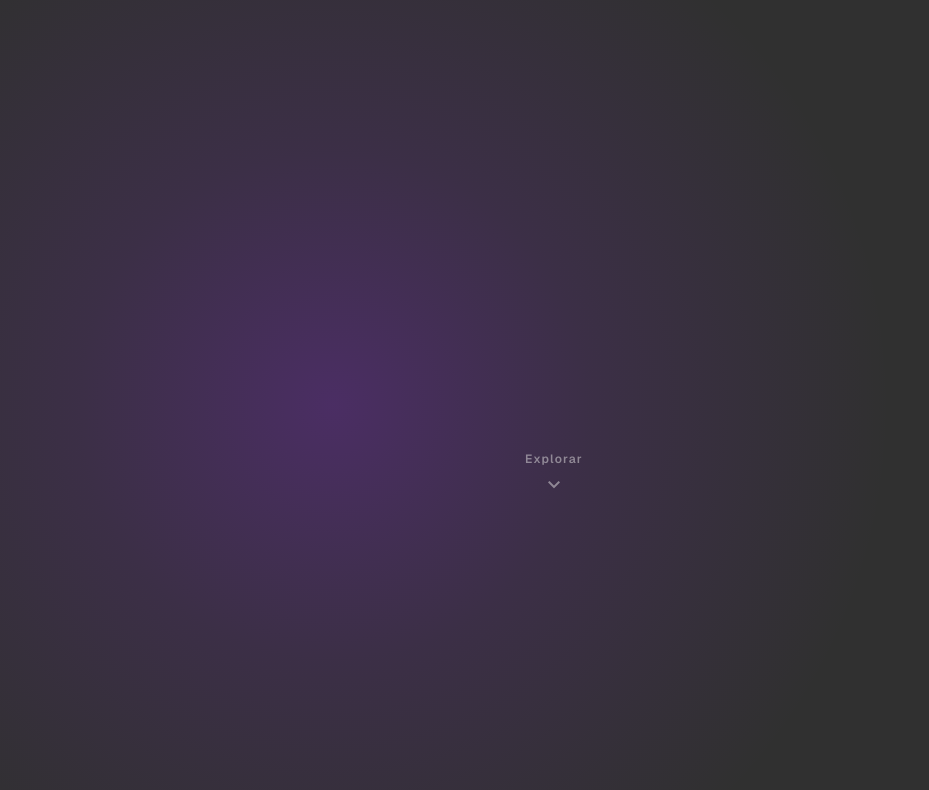
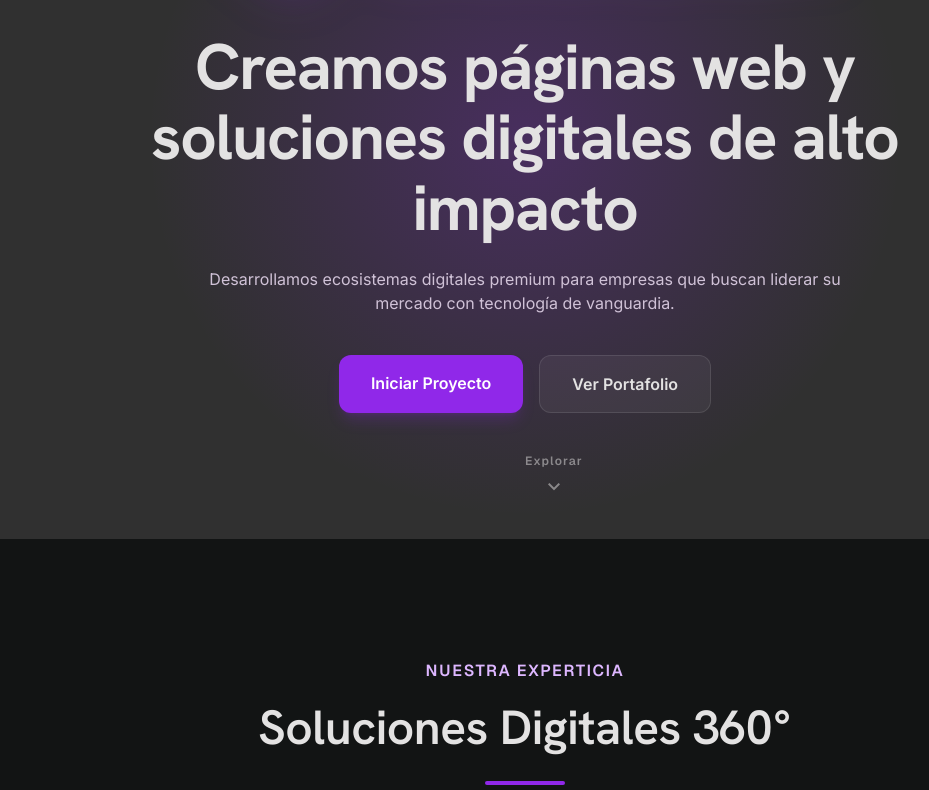
Before and after one commit to pSucllaErazo/codexacore, a website: page index.html in a window 1280 px wide. Shown: the part 261-1051 px from the top of the page, without its empty margins (115-1044 px from the left). Drawn offline with nearby package versions, Linux system fonts and the light colour scheme; files whose address does not match are found by name.

Commit message:
Revert "funciona la animacion"
This reverts commit d68873fb6e620f7b2e8977eabe2577ae2af6f3ee.

```diff
--- a/index.html
+++ b/index.html
@@ -15,60 +15,54 @@
         href="https://fonts.googleapis.com/css2?family=Material+Symbols+Outlined:wght,FILL@100..700,0..1&amp;display=swap"
         rel="stylesheet" />
     <script src="main.js" defer></script>
-    <link rel="stylesheet" href="style.css">
 
 </head>
 
 <body
     class="bg-background text-on-surface font-body-md overflow-x-hidden selection:bg-primary-container selection:text-white">
-
-    <!-- Morphing Logo -->
-    <div id="morphed-logo-container">
+    <!-- Hero Section -->
+    <header
+        class="relative min-h-screen flex flex-col items-center justify-center bg-[#303030] px-gutter overflow-hidden"
+        id="hero">
+        <div class="absolute inset-0 hero-gradient" id="hero-glow"></div>
+        <div class="relative z-10 animate-fade-in text-center max-w-4xl" id="hero-content">
+            <!-- Center Logo -->
+            <div class="mb-12 flex justify-center" id="hero-logo-container">
+                <div class="w-full max-w-[450px] md:max-w-[600px] purple-glow">
                     <img src="./img/codexa.svg" alt="Codexa Core">
                 </div>
-    <!-- Hero Section -->
-    <header id="hero" class="relative bg-[#303030] px-gutter overflow-visible">
-        <div class="absolute inset-0 hero-gradient" id="hero-glow"></div>
-
-        <div>
-
             </div>
-        <div id="hero-stage">
-            <div class="relative z-10 text-center max-w-4xl" id="hero-content">
-                <h1 class="font-display text-headline-lg-mobile md:text-display text-on-surface mb-6">
-                    Creamos páginas web y soluciones digitales de alto impacto
-                </h1>
-
-                <p class="font-body-lg text-on-surface-variant max-w-2xl mx-auto mb-10">
-                    Desarrollamos ecosistemas digitales premium para empresas que buscan liderar su mercado con
-                    tecnología de vanguardia.
-                </p>
-
+            <h1 class="font-display text-headline-lg-mobile md:text-display text-on-surface mb-6">Creamos páginas web y
+                soluciones digitales de alto impacto</h1>
+            <p class="font-body-lg text-on-surface-variant max-w-2xl mx-auto mb-10">Desarrollamos ecosistemas digitales
+                premium para empresas que buscan liderar su mercado con tecnología de vanguardia.</p>
             <div class="flex flex-wrap justify-center gap-4">
                 <a href="#paquetes"
                     class="bg-primary-container text-white px-8 py-4 rounded-xl font-body-md font-bold hover:scale-105 active:scale-95 transition-all shadow-lg shadow-primary-container/20">
                     Iniciar Proyecto
                 </a>
-
                 <button
                     class="bg-white/5 border border-white/10 text-on-surface px-8 py-4 rounded-xl font-body-md font-bold hover:bg-white/10 transition-all backdrop-blur-md">
                     Ver Portafolio
                 </button>
             </div>
         </div>
-
-            <div id="explore-indicator">
+        <!-- Scroll Indicator -->
+        <div
+            class="absolute bottom-8 left-1/2 -translate-x-1/2 animate-bounce flex flex-col items-center gap-2 opacity-50">
             <span class="text-label-caps font-label-caps">Explorar</span>
             <span class="material-symbols-outlined">expand_more</span>
-            </div>
         </div>
     </header>
     <!-- Sticky Navbar -->
     <nav class="fixed top-0 w-full z-50 bg-background/80 backdrop-blur-xl border-b border-white/10 h-20 flex items-center justify-between px-gutter max-w-full"
         id="main-nav">
         <div class="max-w-container-max mx-auto w-full flex items-center justify-between">
-            <!-- Espacio reservado para el logo que llega desde el hero -->
-            <div class="w-32 h-10"></div>
+            <div class="flex items-center gap-2 h-10 overflow-hidden">
+                <div class="w-32 h-auto" id="nav-logo">
+                    <img src="./img/codexa.svg" alt="">
+                </div>
+            </div>
             <div class="hidden lg:flex items-center gap-8">
                 <a class="text-primary font-bold border-b-2 border-primary pb-1 font-body-md" href="#hero">Inicio</a>
                 <a class="text-on-surface-variant hover:text-on-surface transition-colors font-body-md"
--- a/main.js
+++ b/main.js
@@ -9,203 +9,35 @@ hero.addEventListener('mousemove', (e) => {
 });
 
 // Scroll Logic: Navbar visibility and Logo Morphing
+const mainNav = document.getElementById('main-nav');
+const heroLogo = document.getElementById('hero-logo-container');
+const heroContent = document.getElementById('hero-content');
 
-if (hero) {
-    hero.addEventListener('mousemove', (event) => {
-        const rect = hero.getBoundingClientRect();
+window.addEventListener('scroll', () => {
+    const scrollY = window.scrollY;
 
-        const x = ((event.clientX - rect.left) / rect.width) * 100;
-        const y = ((event.clientY - rect.top) / rect.height) * 100;
-
-        hero.style.setProperty('--mouse-x', `${x}%`);
-        hero.style.setProperty('--mouse-y', `${y}%`);
-    });
-
-    hero.addEventListener('mouseleave', () => {
-        hero.style.setProperty('--mouse-x', '35%');
-        hero.style.setProperty('--mouse-y', '45%');
-    });
-}
-
-
-// =========================
-// LOGO INTRO VISUAL
-// =========================
-
-const morphedLogo = document.getElementById('morphed-logo-container');
-
-let logoIntroActive = false;
-let logoIntroTimer = null;
-let logoIntroPlayed = false;
-
-function startLogoIntro() {
-    if (!morphedLogo || logoIntroPlayed) return;
-
-    logoIntroPlayed = true;
-    logoIntroActive = true;
-
-    morphedLogo.classList.remove('intro-stopped');
-    morphedLogo.classList.add('logo-intro');
-
-    clearTimeout(logoIntroTimer);
-
-    logoIntroTimer = setTimeout(() => {
-        logoIntroActive = false;
-        morphedLogo.classList.remove('logo-intro');
-    }, 1400);
-}
-
-function stopLogoIntro() {
-    if (!morphedLogo || !logoIntroActive) return;
-
-    logoIntroActive = false;
-
-    morphedLogo.classList.remove('logo-intro');
-    morphedLogo.classList.add('intro-stopped');
-
-    clearTimeout(logoIntroTimer);
-
-    setTimeout(() => {
-        morphedLogo.classList.remove('intro-stopped');
-    }, 120);
-}
-
-// Intro inicial una sola vez
-startLogoIntro();
-
-
-// =========================
-// SCROLL LOGIC: LOGO MORPHING
-// =========================
-
-const mainNav = document.getElementById('main-nav');
-const heroContent = document.getElementById('hero-content');
-const exploreIndicator = document.getElementById('explore-indicator');
-
-function clamp(value, min = 0, max = 1) {
-    return Math.min(Math.max(value, min), max);
-}
-
-function smoothStep(value) {
-    return value * value * (3 - 2 * value);
-}
-
-function getHeroProgress() {
-    if (!hero) return 0;
-
-    const heroRect = hero.getBoundingClientRect();
-    const scrollableDistance = hero.offsetHeight - window.innerHeight;
-
-    if (scrollableDistance <= 0) return 0;
-
-    const scrolledInsideHero = clamp(-heroRect.top, 0, scrollableDistance);
-
-    return scrolledInsideHero / scrollableDistance;
-}
-
-function handleHeroScroll() {
-    // Si el usuario scrollea durante la intro, cortamos solo la intro visual.
-    // El movimiento del logo sigue dependiendo del scroll.
-    if (window.scrollY > 8) {
-        stopLogoIntro();
+    // Navbar appearance
+    if (scrollY > 150) {
+        mainNav.classList.add('visible');
+    } else {
+        mainNav.classList.remove('visible');
     }
 
-    const progress = getHeroProgress();
-    const eased = smoothStep(progress);
+    // Hero Logo Morphing (Simple fade out and scale down as user scrolls)
+    const morphThreshold = 300;
+    const progress = Math.min(scrollY / morphThreshold, 1);
 
-    const startWidth = Math.min(620, window.innerWidth * 0.82);
-    const endWidth = window.innerWidth <= 768 ? 110 : 128;
+    if (heroLogo) {
+        heroLogo.style.opacity = 1 - progress;
+        heroLogo.style.transform = `scale(${1 - progress * 0.5}) translateY(-${progress * 50}px)`;
 
-    const startLeft = window.innerWidth / 2;
-    const startTop = window.innerHeight / 2;
-
-    const navLeft = window.innerWidth <= 768
-        ? 24
-        : Math.max(24, (window.innerWidth - 1280) / 2 + 24);
-
-    const navTop = 40;
-
-    const currentLeft = startLeft + (navLeft - startLeft) * eased;
-    const currentTop = startTop + (navTop - startTop) * eased;
-    const currentWidth = startWidth + (endWidth - startWidth) * eased;
-
-    if (morphedLogo) {
-        morphedLogo.style.left = `${currentLeft}px`;
-        morphedLogo.style.top = `${currentTop}px`;
-        morphedLogo.style.width = `${currentWidth}px`;
-
-        const translateX = -50 + (50 * eased);
-        morphedLogo.style.transform = `translate(${translateX}%, -50%)`;
-    }
-
-    // Texto del hero:
-    // aparece cuando el logo ya empezó a subir y se mantiene visible.
-    const enterProgress = clamp((progress - 0.32) / 0.30);
-
-    const contentOpacity = enterProgress;
-    const contentY = 36 * (1 - enterProgress);
-
-    if (heroContent) {
-        heroContent.style.opacity = contentOpacity;
-        heroContent.style.transform = `translateY(${contentY}px)`;
-
-        if (contentOpacity > 0.15) {
-            heroContent.classList.add('hero-content-active');
+        if (progress >= 1) {
+            heroLogo.style.visibility = 'hidden';
         } else {
-            heroContent.classList.remove('hero-content-active');
+            heroLogo.style.visibility = 'visible';
         }
     }
-
-    // Explorar desaparece suavemente cuando empieza el movimiento.
-    if (exploreIndicator) {
-        const exploreOpacity = clamp(1 - progress / 0.25);
-        exploreIndicator.style.opacity = exploreOpacity * 0.5;
-    }
-
-    // Navbar aparece cuando el logo casi llegó arriba.
-    if (mainNav) {
-        if (progress > 0.72) {
-            mainNav.classList.add('visible');
-        } else {
-            mainNav.classList.remove('visible');
-        }
-    }
-}
-
-window.addEventListener('scroll', handleHeroScroll, { passive: true });
-window.addEventListener('resize', handleHeroScroll);
-
-handleHeroScroll();
-
-// const mainNav = document.getElementById('main-nav');
-// const heroLogo = document.getElementById('hero-logo-container');
-// const heroContent = document.getElementById('hero-content');
-
-// window.addEventListener('scroll', () => {
-//     const scrollY = window.scrollY;
-
-//     // Navbar appearance
-//     if (scrollY > 150) {
-//         mainNav.classList.add('visible');
-//     } else {
-//         mainNav.classList.remove('visible');
-//     }
-
-//     // Hero Logo Morphing (Simple fade out and scale down as user scrolls)
-//     const morphThreshold = 300;
-//     const progress = Math.min(scrollY / morphThreshold, 1);
-
-//     if (heroLogo) {
-//         heroLogo.style.opacity = 1 - progress;
-//         heroLogo.style.transform = `scale(${1 - progress * 0.5}) translateY(-${progress * 50}px)`;
-
-//         if (progress >= 1) {
-//             heroLogo.style.visibility = 'hidden';
-//         } else {
-//             heroLogo.style.visibility = 'visible';
-//         }
-//     }
-// });
+});
 
 // Fade-in animations on scroll
 const observerOptions = {
--- a/style.css
+++ /dev/null
@@ -1,196 +0,0 @@
-/* =========================
-   HERO / LOGO MORPHING
-========================= */
-
-#hero {
-    min-height: 185svh !important;
-    height: auto !important;
-    position: relative;
-    overflow: visible !important;
-}
-
-/* Fondo morado que sigue el cursor */
-.hero-gradient {
-    background:
-        radial-gradient(
-            circle at var(--mouse-x, 35%) var(--mouse-y, 45%),
-            rgba(144, 40, 233, 0.28),
-            rgba(144, 40, 233, 0.12) 22%,
-            rgba(48, 48, 48, 0) 48%
-        ),
-        #303030;
-    transition: background 0.08s linear;
-    z-index: 0;
-}
-
-/* Si usas hero-stage */
-#hero-stage {
-    position: sticky;
-    top: 0;
-    height: 100svh;
-    width: 100%;
-    overflow: hidden;
-
-    display: flex;
-    align-items: center;
-    justify-content: center;
-}
-
-/* Logo flotante */
-#morphed-logo-container {
-    position: fixed;
-    top: 50%;
-    left: 50%;
-    width: min(620px, 82vw);
-    transform: translate(-50%, -50%);
-    z-index: 100;
-    pointer-events: none;
-    overflow: visible;
-    filter: drop-shadow(0 0 35px rgba(144, 40, 233, 0.45));
-    will-change: top, left, width, transform;
-}
-
-#morphed-logo-container img {
-    position: relative;
-    z-index: 2;
-    width: 100%;
-    display: block;
-}
-
-/* Luz morada que cruza Codexa */
-#morphed-logo-container::before {
-    content: "";
-    position: absolute;
-    top: -35%;
-    left: -45%;
-    width: 45%;
-    height: 170%;
-    z-index: 1;
-    pointer-events: none;
-
-    background: linear-gradient(
-        100deg,
-        transparent 0%,
-        rgba(144, 40, 233, 0.08) 25%,
-        rgba(144, 40, 233, 0.9) 48%,
-        rgba(255, 255, 255, 0.85) 52%,
-        rgba(144, 40, 233, 0.35) 60%,
-        transparent 100%
-    );
-
-    filter: blur(18px);
-    opacity: 0;
-    transform: translateX(-140%) skewX(-18deg);
-}
-
-/* Intro visual inicial */
-#morphed-logo-container.logo-intro::before {
-    animation: codexaLightSweep 1.35s cubic-bezier(0.4, 0, 0.2, 1) forwards;
-}
-
-#morphed-logo-container.logo-intro img {
-    animation: codexaIntroPulse 1.35s cubic-bezier(0.4, 0, 0.2, 1) forwards;
-}
-
-/* Si el usuario scrollea, cortamos la intro */
-#morphed-logo-container.intro-stopped::before,
-#morphed-logo-container.intro-stopped img {
-    animation: none !important;
-}
-
-@keyframes codexaLightSweep {
-    0% {
-        opacity: 0;
-        transform: translateX(-140%) skewX(-18deg);
-    }
-
-    18% {
-        opacity: 1;
-    }
-
-    70% {
-        opacity: 1;
-        transform: translateX(330%) skewX(-18deg);
-    }
-
-    100% {
-        opacity: 0;
-        transform: translateX(390%) skewX(-18deg);
-    }
-}
-
-@keyframes codexaIntroPulse {
-    0% {
-        transform: scale(1);
-        filter: drop-shadow(0 0 20px rgba(144, 40, 233, 0.25));
-    }
-
-    45% {
-        transform: scale(1.045);
-        filter:
-            drop-shadow(0 0 18px rgba(255, 255, 255, 0.25))
-            drop-shadow(0 0 45px rgba(144, 40, 233, 0.75));
-    }
-
-    100% {
-        transform: scale(1);
-        filter: drop-shadow(0 0 28px rgba(144, 40, 233, 0.35));
-    }
-}
-
-/* Texto del hero */
-#hero-content {
-    opacity: 0;
-    transform: translateY(36px);
-    pointer-events: none;
-    z-index: 20;
-    will-change: opacity, transform;
-}
-
-#hero-content.hero-content-active {
-    pointer-events: auto;
-}
-
-/* Indicador explorar */
-#explore-indicator {
-    position: absolute;
-    bottom: 32px;
-    left: 50%;
-    transform: translateX(-50%);
-    z-index: 30;
-
-    display: flex;
-    flex-direction: column;
-    align-items: center;
-    gap: 8px;
-
-    opacity: 0.5;
-    animation: bounce 1s infinite;
-}
-
-/* Navbar oculto al inicio */
-#main-nav {
-    opacity: 0;
-    transform: translateY(-12px);
-    pointer-events: none;
-    transition: opacity 0.35s ease, transform 0.35s ease;
-}
-
-#main-nav.visible {
-    opacity: 1;
-    transform: translateY(0);
-    pointer-events: auto;
-}
-
-@media (max-width: 768px) {
-    #morphed-logo-container {
-        width: min(360px, 82vw);
-    }
-}
-
-@media (prefers-reduced-motion: reduce) {
-    #morphed-logo-container.logo-intro::before,
-    #morphed-logo-container.logo-intro img {
-        animation: none !important;
-    }
-}
```
Lines whose indentation alone changed are shown as unchanged.
